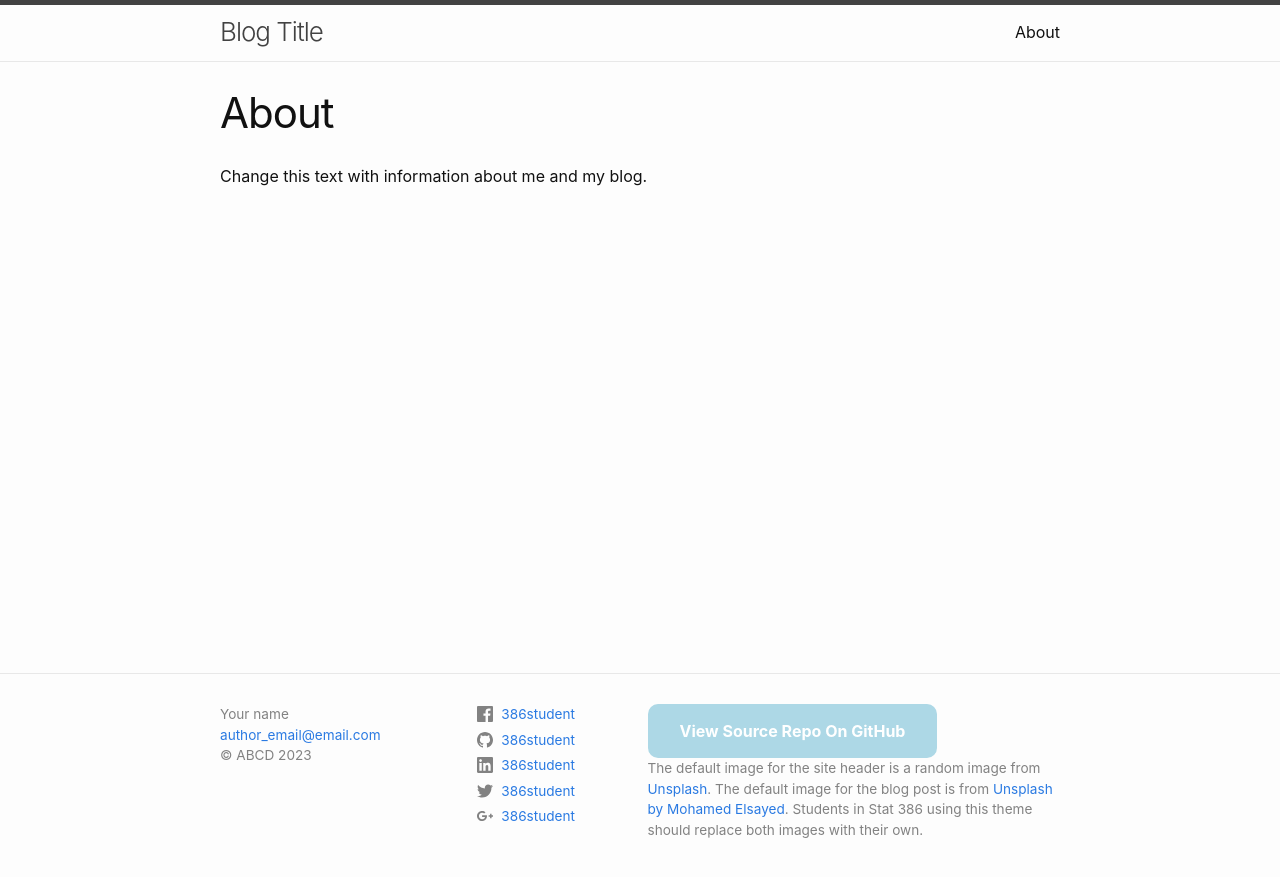
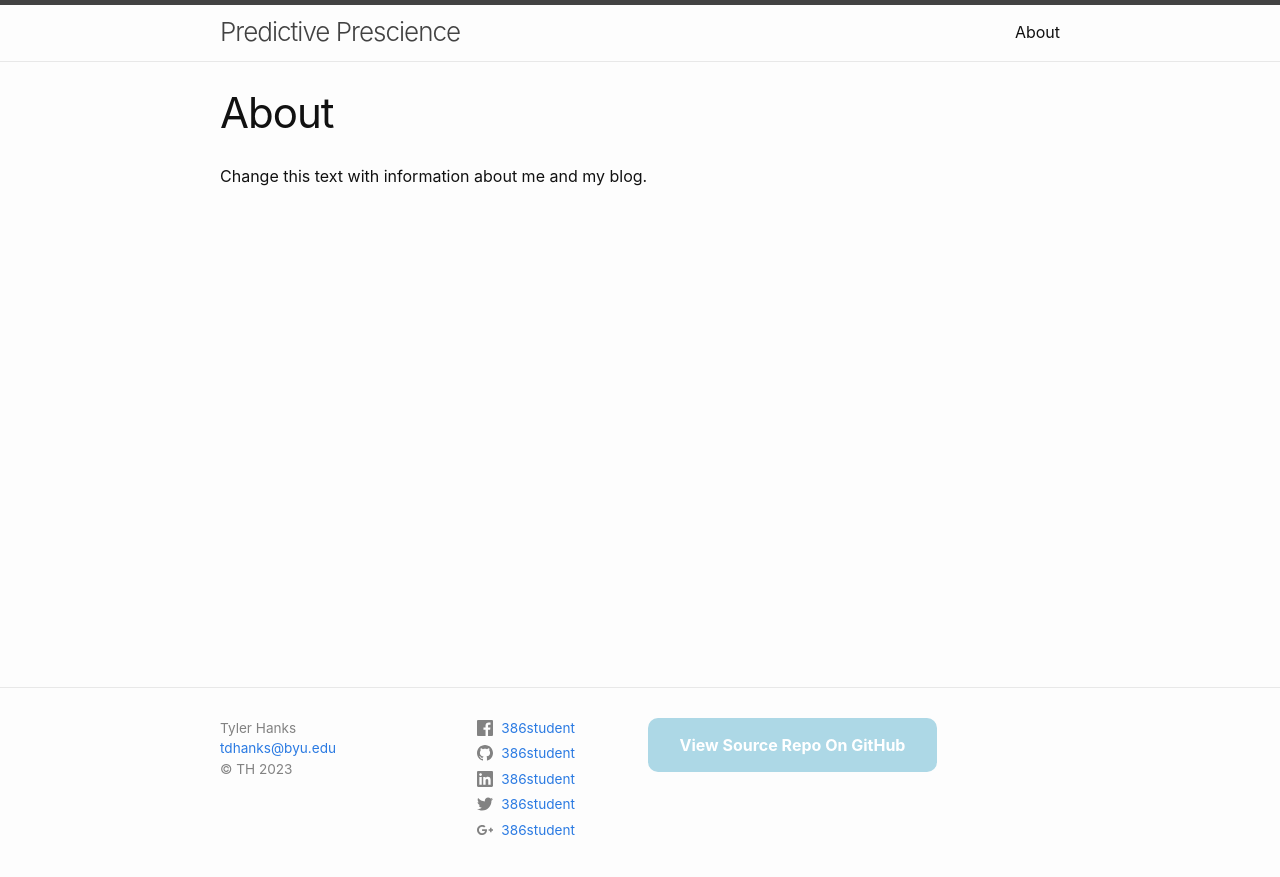
Before and after one commit to t-hanksthanksu/t-hanksthanksu.github.io, a Jekyll site: the page built from stat386-blog-theme-main/about.markdown, in a window 1280 px wide. Shown: the top 877 px of the page. Built offline with Jekyll 4.4.1, drawn with Linux system fonts in a browser that asks for light colours.

Commit message:
Update _config.yml

```diff
--- a/stat386-blog-theme-main/_config.yml
+++ b/stat386-blog-theme-main/_config.yml
@@ -18,20 +18,15 @@
 # You can create any custom variable you would like, and they will be accessible
 # in the templates via {{ site.myvariable }}.
 
-title: Blog Title
-email: author_email@email.com
-description: "Change the description so that it describes your blog"
+title: Predictive Prescience
+email: tdhanks@byu.edu
+description: "From Data to Destiny: Navigating Tomorrow with Statistical Insight"
 baseurl: "/stat386-blog-theme" # the name of the repository
 url: "https://esnt.github.io" #  change this to "https://<your-github-username>.github.io"
-image: https://source.unsplash.com/random
-author: Your name
-copyright: ABCD # Your initials or what you want the copyright to be.  Leave empty for no copyright
-footer_description: 'The default image for the site header is a random image from
-        <a href="https://source.unsplash.com/random" target="_blank"> Unsplash</a>.
-        The default image for the blog post is from
-        <a href="https://unsplash.com/photos/DWpR-BpKlw0?utm_source=unsplash&utm_medium=referral&utm_content=creditShareLink" target="_blank"
-        >Unsplash by Mohamed Elsayed</a>. Students in Stat 386 using this theme should replace both images
-        with their own.'
+image: https://www.pexels.com/photo/an-artist-s-illustration-of-artificial-intelligence-ai-this-image-depicts-a-look-inside-how-ai-microchips-are-designed-it-was-created-by-champ-panupong-techawongthawon-as-part-of-the-v-17483848/
+author: Tyler Hanks
+copyright: TH # Your initials or what you want the copyright to be.  Leave empty for no copyright
+footer_description:
 
 
 # Social media users names.  Leave fields blank that you don't want displayed
```
